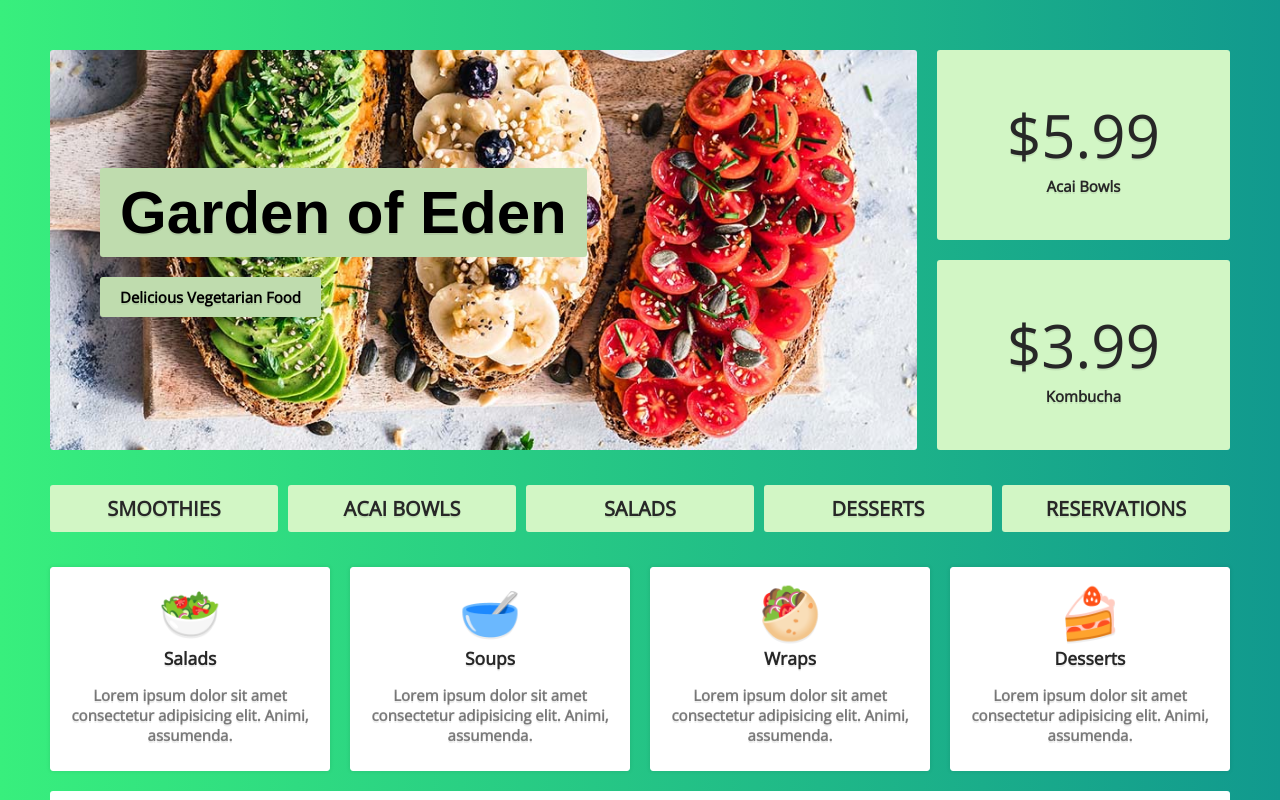
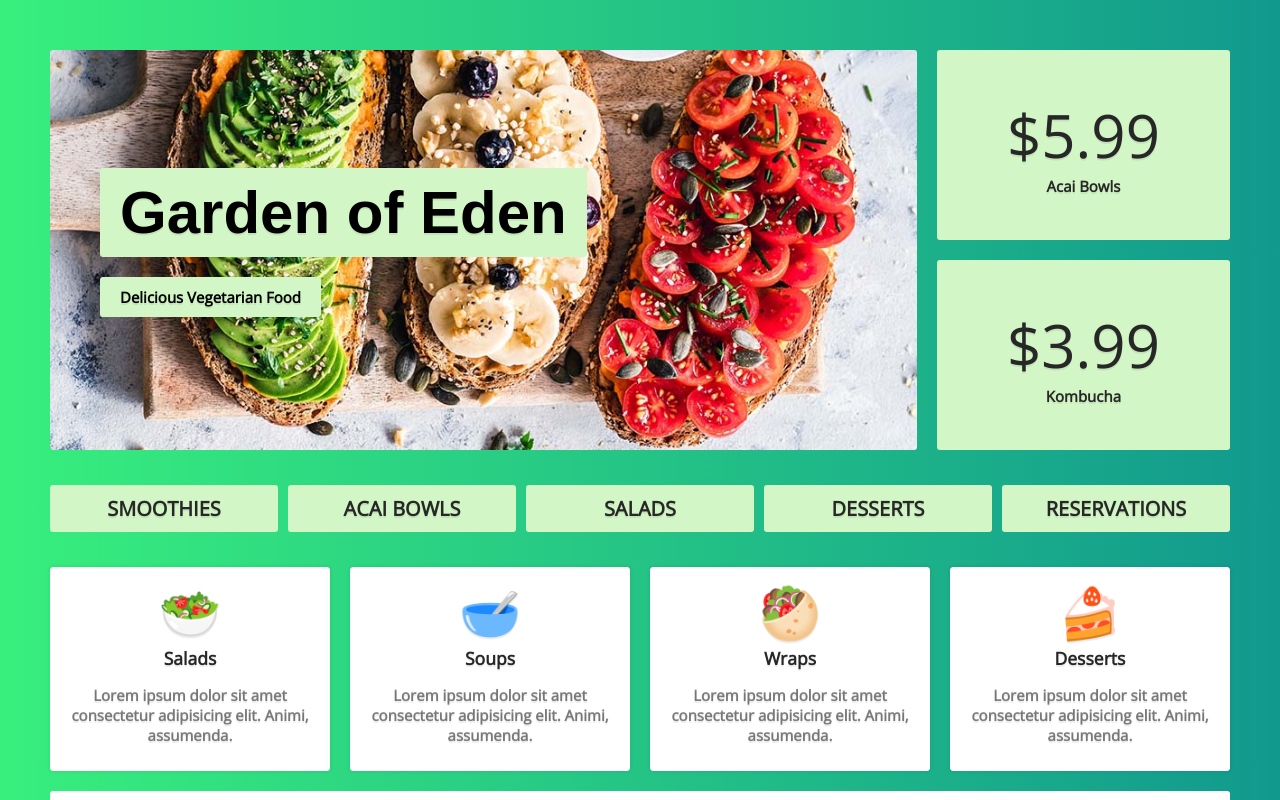
Before and after one commit to mrpeterhanley/Sample-Restaurant-Website, a plain HTML site: page index.html in a window 1280 px wide. Shown: the top 800 px of the page. Drawn offline with nearby package versions, Linux system fonts and the light colour scheme; a web font is replaced by a local one.

Commit message:
Changed heading background color

```diff
--- a/styles.css
+++ b/styles.css
@@ -115,7 +115,7 @@ img {
 }
 
 .hero > * {
-  background-color: #bfdcae;
+  background-color: var(--item);
   color: black;
   padding: 10px 20px;
 }
```
